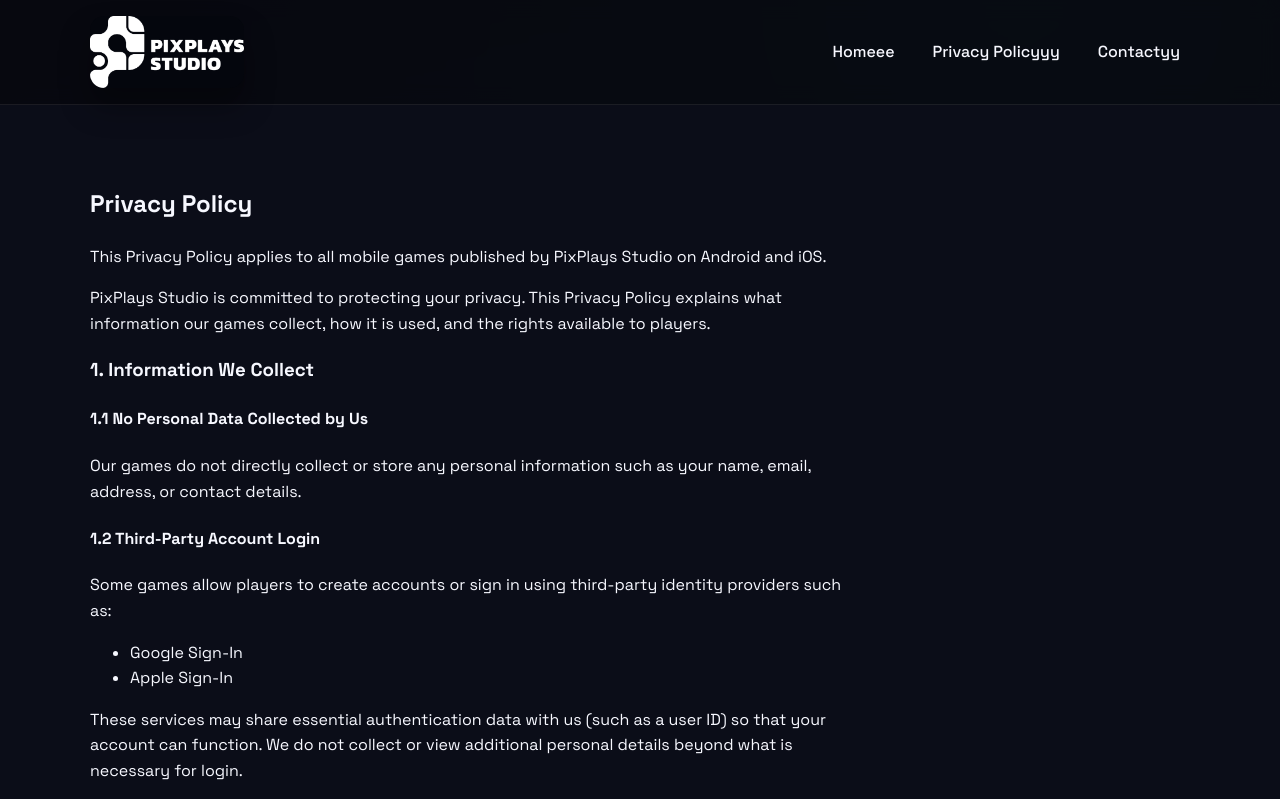
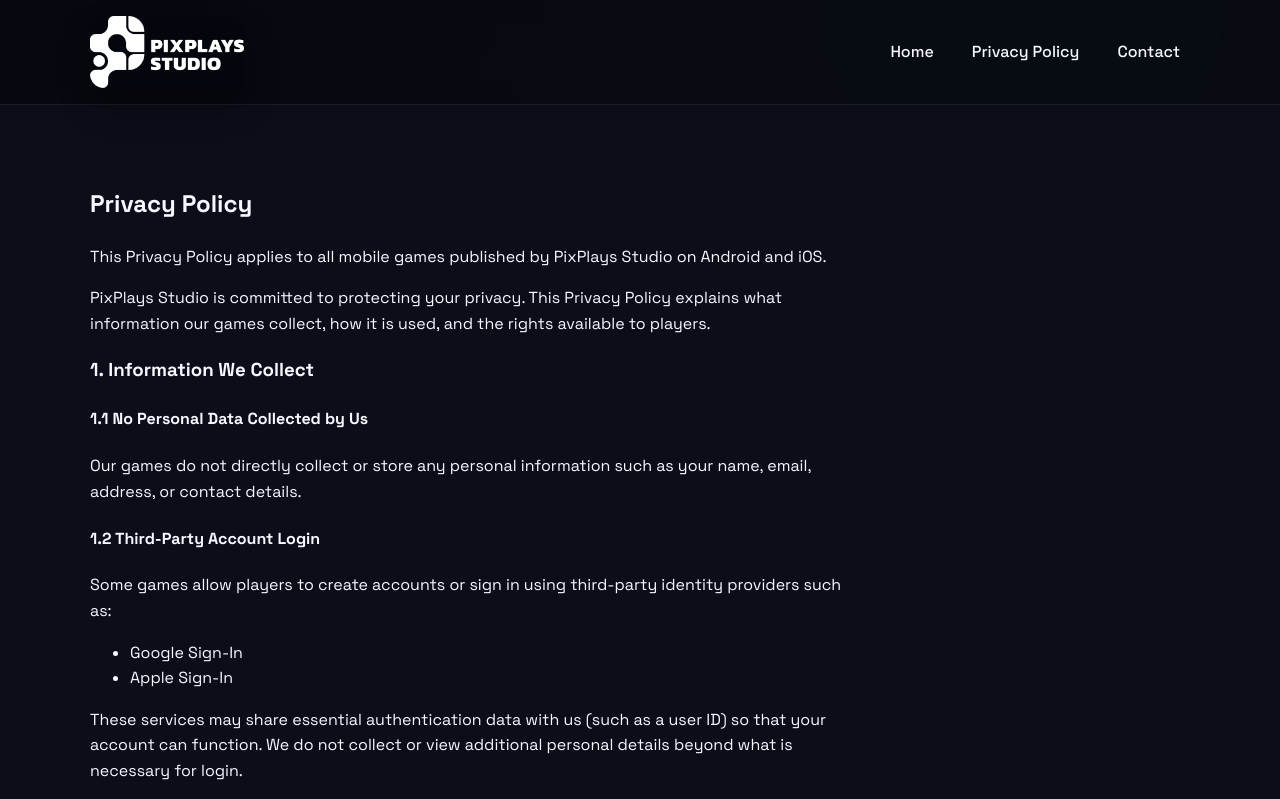
Before and after one commit to stefione/pixplaysstudio, a plain HTML site: page privacy_policy/index.html in a window 1280 px wide. Shown: the top 799 px of the page. Drawn offline with Linux system fonts and the light colour scheme.

Commit message:
update real

```diff
--- a/privacy_policy/index.html
+++ b/privacy_policy/index.html
@@ -24,9 +24,9 @@
     </label>
 
     <nav class="nav">
-      <a href="../">Homeee</a>
-      <a href="privacy_policy/">Privacy Policyyy</a>
-      <a href="../#contact">Contactyy</a>
+      <a href="../">Home</a>
+      <a href="#">Privacy Policy</a>
+      <a href="../#contact">Contact</a>
     </nav>
 
   </div>
```
Also changed, not shown: index.html (+3 -3 lines).
